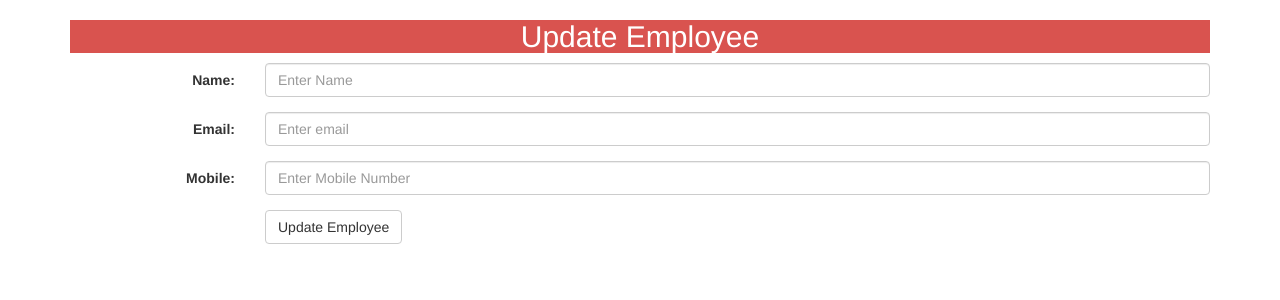
After one commit to Rks950408/Django_Crud_Orm, a Django app: template Crud_django_orm/crud_app/templates/update.html in a window 1280 px wide. The commit adds this page. Shown: the top 300 px of the page. Run offline with Django 5.2, Linux system fonts and the light colour scheme; the template is opened without the code that fills it, so the values that code supplies are empty; some libraries are stand-ins or nearby versions.

Commit message:
all update now all changes

```diff
--- a/Crud_django_orm/crud_app/templates/retrive.html
+++ b/Crud_django_orm/crud_app/templates/retrive.html
@@ -39,7 +39,8 @@
               </a>
             </td>
               <td>
-                <a href="#"><i class="fa fa-edit" style="font-size: 48px; color: red"></i>
+                <a href="{% url 'update' employee.id %}">
+                  <i class="fa fa-edit" style="font-size: 48px; color: red"></i>
             </a>
             </td>
 
--- /dev/null
+++ b/Crud_django_orm/crud_app/templates/update.html
@@ -0,0 +1,44 @@
+<!DOCTYPE html>
+<html lang="en">
+<head>
+  <title>CRUD EMPLOYEE</title>
+  <meta charset="utf-8">
+  <meta name="viewport" content="width=device-width, initial-scale=1">
+  <link rel="stylesheet" href="https://maxcdn.bootstrapcdn.com/bootstrap/3.4.1/css/bootstrap.min.css">
+  <script src="https://ajax.googleapis.com/ajax/libs/jquery/3.7.1/jquery.min.js"></script>
+  <script src="https://maxcdn.bootstrapcdn.com/bootstrap/3.4.1/js/bootstrap.min.js"></script>
+</head>
+<body>
+
+<div class="container">
+<h2 class="text-center text-danger btn-danger">Update Employee</h2>
+<form class="form-horizontal" action="{% url 'update' emp_update_data.id %}" method="post">
+{% csrf_token %}
+    <div class="form-group">
+        <label class="control-label col-sm-2" for="name">Name:</label>
+        <div class="col-sm-10">
+            <input type="text" class="form-control" value="{{ emp_update_data.name }}" id="name" placeholder="Enter Name" name="emp_name">
+        </div>
+    </div>
+    <div class="form-group">
+        <label class="control-label col-sm-2" for="email">Email:</label>
+        <div class="col-sm-10">
+            <input type="email" class="form-control" value="{{emp_update_data.email}}" id="email" placeholder="Enter email" name="emp_email">
+        </div>
+    </div>
+    <div class="form-group">
+        <label class="control-label col-sm-2" for="mobile">Mobile:</label>
+        <div class="col-sm-10">
+          <input type="text" class="form-control" value="{{ emp_update_data.mobile}}" id="mobile" placeholder="Enter Mobile Number" name="emp_mobile">
+        </div>
+    </div>
+    <div class="form-group">
+        <div class="col-sm-offset-2 col-sm-10">
+            <button type="submit" class="btn btn-default">Update Employee</button>
+        </div>
+    </div>
+</form>
+</div>
+
+</body>
+</html>
--- a/Crud_django_orm/crud_app/urls.py
+++ b/Crud_django_orm/crud_app/urls.py
@@ -6,4 +6,6 @@ urlpatterns = [
     path('create_emp/', views.create, name='create'),
     path('retrieve_emp/', views.reterive, name='retrieve'),
     path('delete_emp/<int:emp_id>/', views.delete_emp, name='delete_emp'),
+    path('update/<int:emp_id>/', views.update_emp, name='update'),
+
 ]
```
Also changed, not shown: Crud_django_orm/crud_app/views.py (+23 -0 lines).
